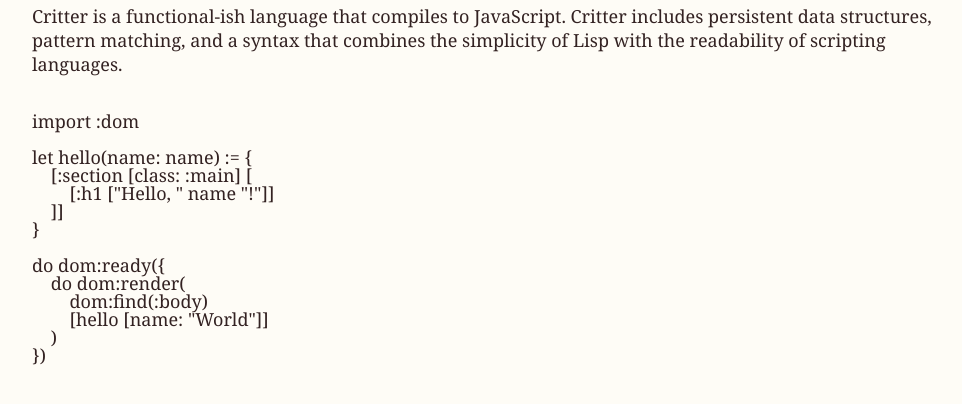
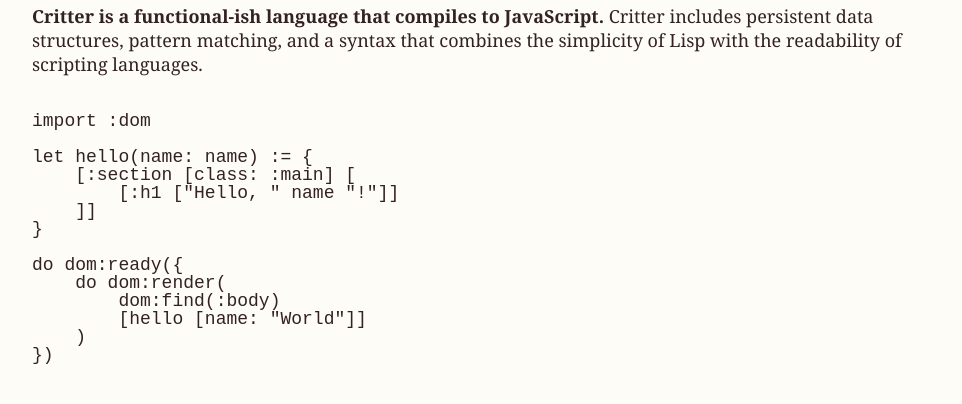
Before and after one commit to modernserf/critter-lang, a plain HTML site: page docs/index.html in a window 1280 px wide. Shown: the part 68-472 px from the top of the page, without its empty margins (140-1102 px from the left). Drawn offline with Linux system fonts and the light colour scheme.

Commit message:
Update index.html

```diff
--- a/docs/index.html
+++ b/docs/index.html
@@ -94,6 +94,12 @@
   line-height: 24px;
   padding-bottom: 12px;
 }
+strong {
+   font-weight: bold;
+   }
+pre {
+   font-family: monospace;
+}
 </style>
 </head>
 <body>
```
